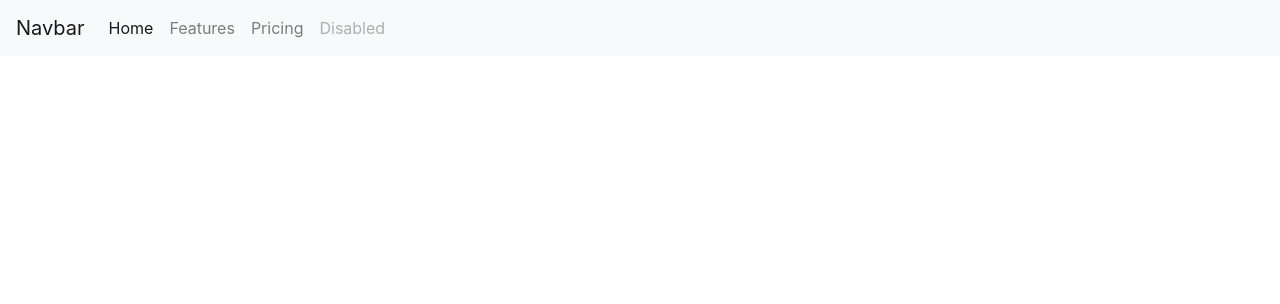
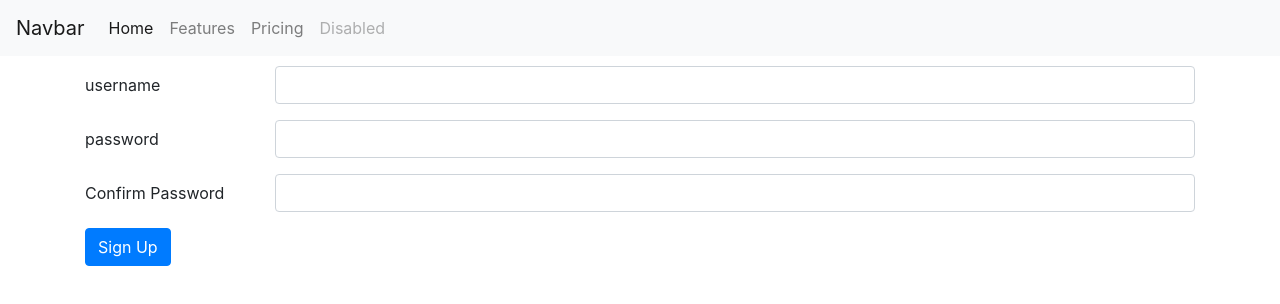
Before and after one commit to shobhi1310/timeline, a React (Create React App) app: page / in a window 1280 px wide. Shown: the top 304 px of the page. Built offline with nearby package versions, Linux system fonts and the light colour scheme.

Commit message:
SignUp page created

```diff
--- a/src/App.js
+++ b/src/App.js
@@ -4,6 +4,7 @@ import './App.css';
 import Header from './components/Header'
 import Populator from './components/Populator'
 import EventAdder from './components/EventAdder'
+import SignUp from './components/SignUp'
 import 'bootstrap/dist/css/bootstrap.min.css'
 
 class App extends React.Component{
@@ -11,8 +12,8 @@ class App extends React.Component{
     return (
       <div id="app">
         <Header/>
-        {/* <Populator/>
-        <EventAdder/> */}
+        {/* <Populator/> */}
+        <SignUp/>
       </div>
     )
   }
--- /dev/null
+++ b/src/components/SignUp.js
@@ -0,0 +1,35 @@
+import React, { Component } from 'react'
+
+export default class SignUp extends Component {
+    render() {
+        return (
+            <div className="container" style={{marginTop:"10px"}}>
+                <form>
+                    <div class="form-group row">
+                        <label for="inputEmail3" class="col-sm-2 col-form-label">username</label>
+                        <div class="col-sm-10">
+                            <input type="text" class="form-control" id="username"/>
+                        </div>
+                    </div>
+                    <div class="form-group row">
+                        <label for="inputEmail3" class="col-sm-2 col-form-label">password</label>
+                        <div class="col-sm-10">
+                            <input type="password" class="form-control" id="password"/>
+                        </div>
+                    </div>
+                    <div class="form-group row">
+                        <label for="inputEmail3" class="col-sm-2 col-form-label">Confirm Password</label>
+                        <div class="col-sm-10">
+                            <input type="password" class="form-control" id="confirm-password"/>
+                        </div>
+                    </div>
+                    <div class="form-group row">
+                        <div class="col-sm-10">
+                            <button type="submit" class="btn btn-primary">Sign Up</button>
+                        </div>
+                    </div>
+                </form>
+            </div>
+        )
+    }
+}
```
